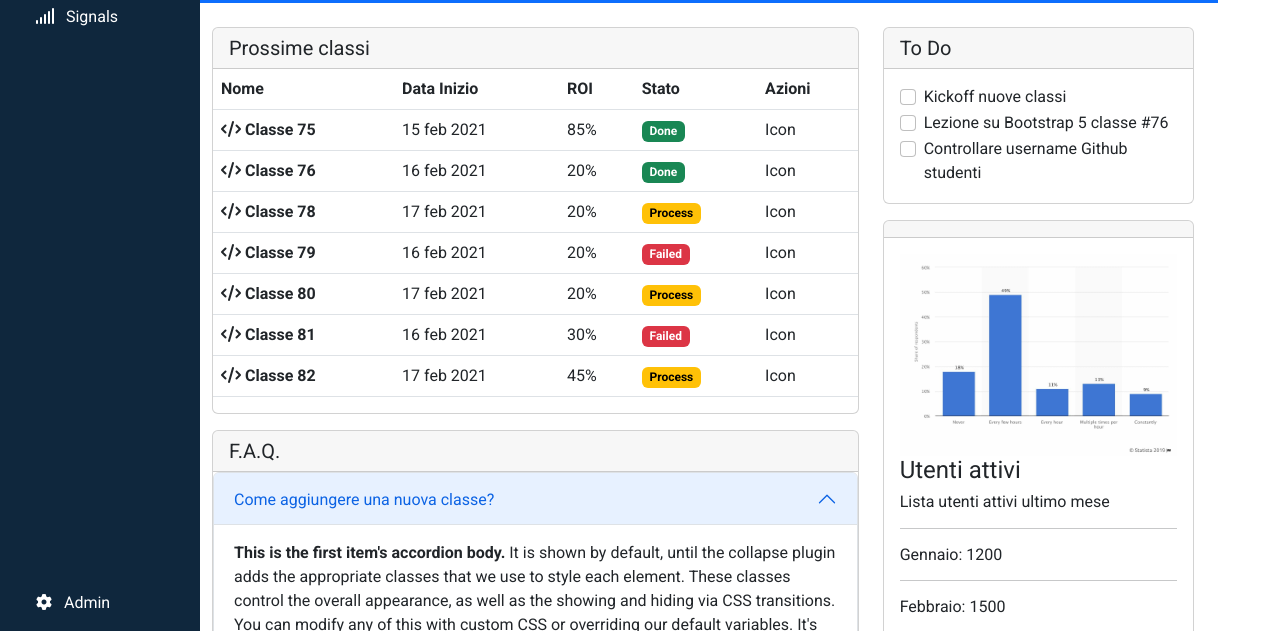
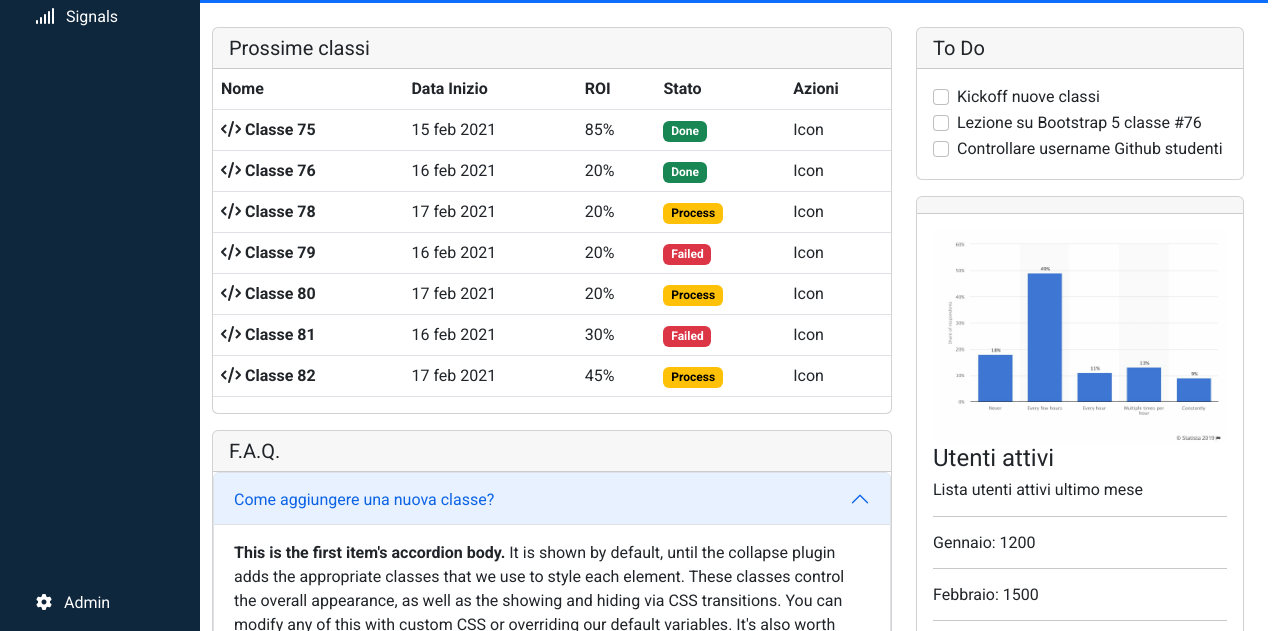
Before and after one commit to muac404/html-css-bootstrap-dashboard, a plain HTML site: page index.html in a window 1280 px wide. Shown: the part 169-800 px from the top of the page. Drawn offline with nearby package versions, Linux system fonts and the light colour scheme.

Commit message:
Fixata width aside

```diff
--- a/css/style.css
+++ b/css/style.css
@@ -15,7 +15,7 @@ aside{
 }
 
 main{
-    max-width: calc(100% - 250px);
+    max-width: calc(100% - 200px);
 
     overflow-y: auto;
     flex-grow: 1;
```
